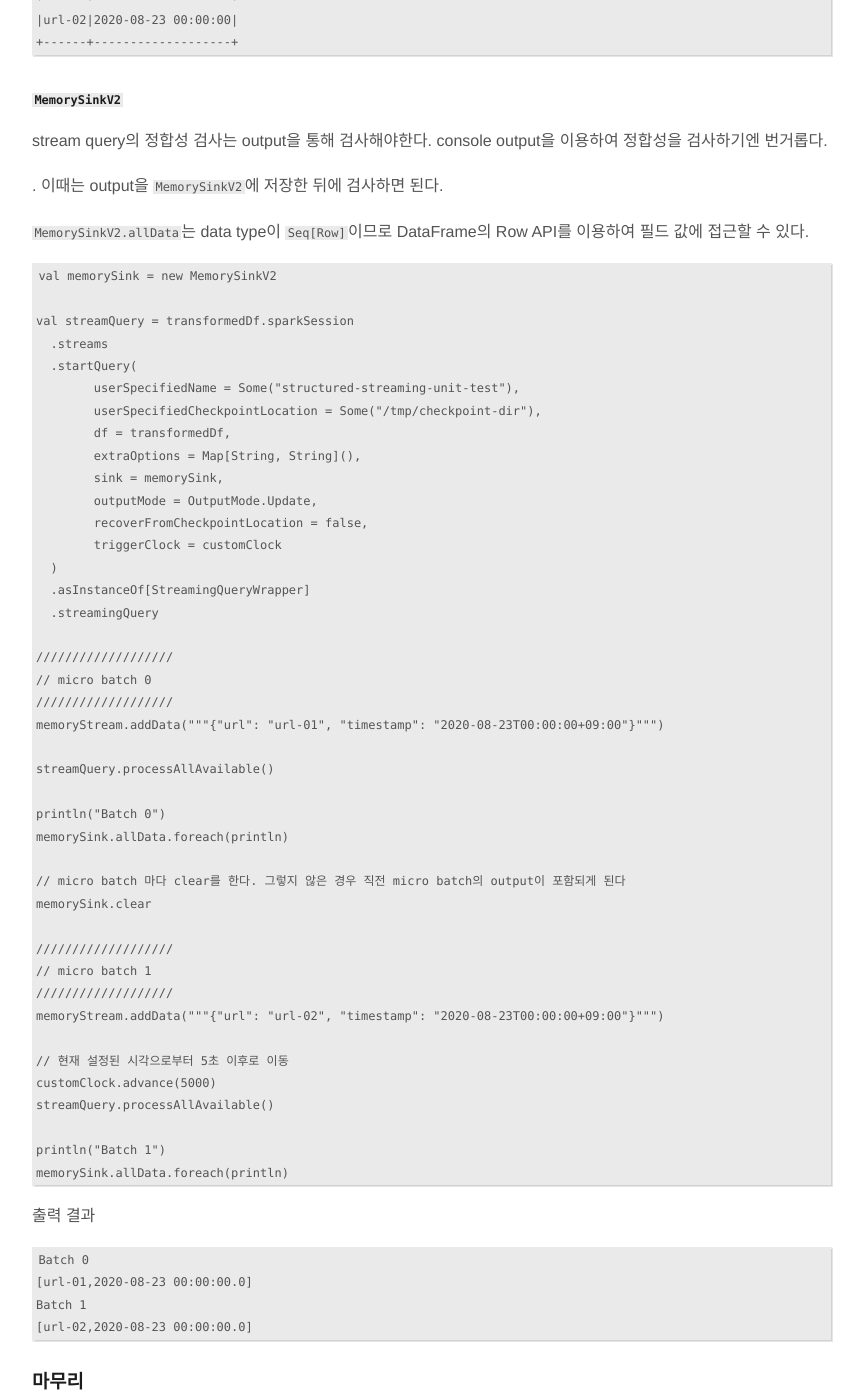
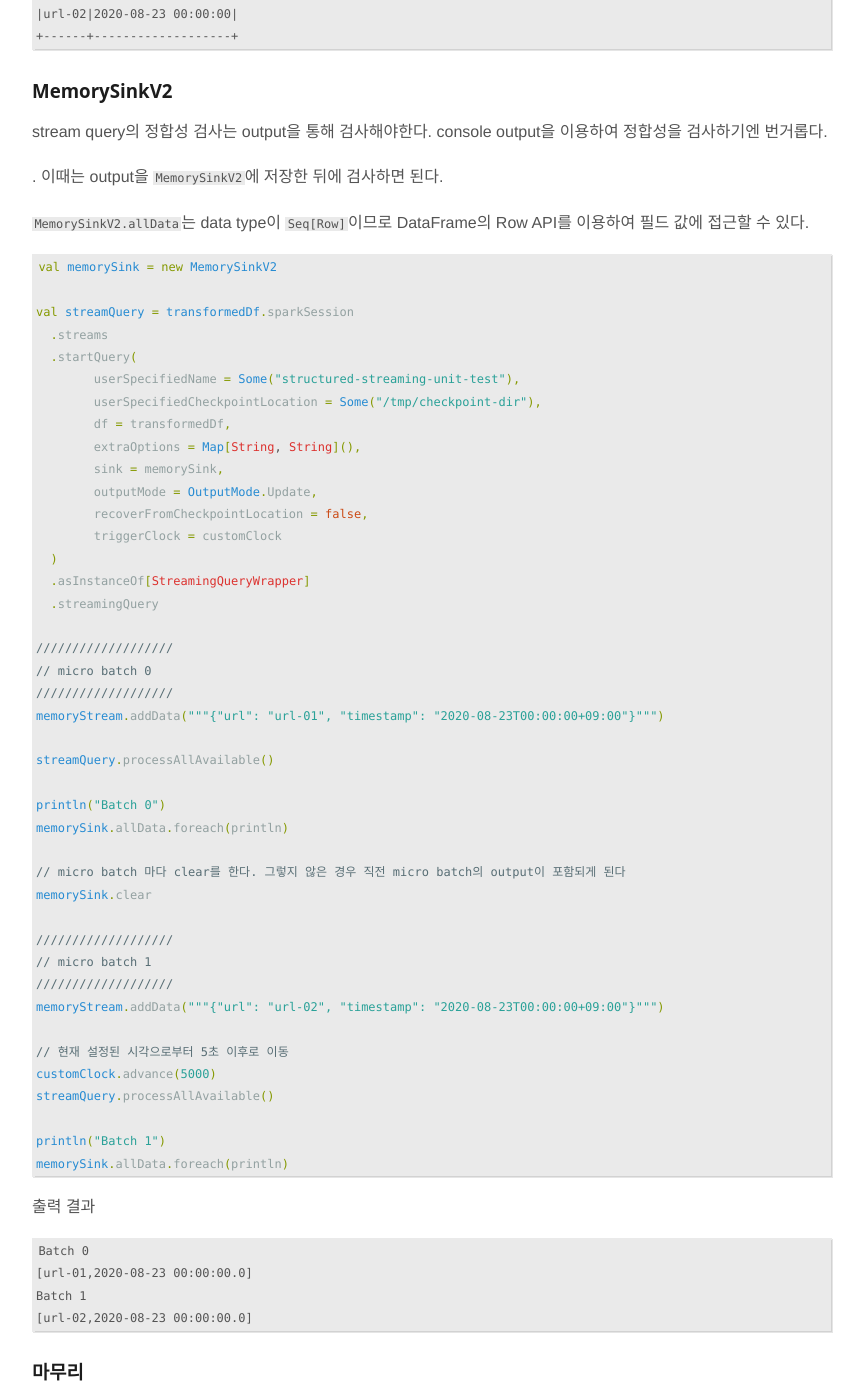
Before and after one commit to jason-heo/jason-heo.github.io, a Jekyll site: the page built from _posts/2020-08-29-spark-structured-streaming-unit-test.md, in a window 1280 px wide and 1400 px high, scrolled down 4903 px. Shown: the whole window, without its empty margins (208-1072 px from the left). Built offline with Jekyll 4.4.1, drawn with Linux system fonts in a browser that asks for light colours; comment, search, counter and statistics services are not loaded.

Commit message:
format improved

````diff
--- a/_posts/2020-08-29-spark-structured-streaming-unit-test.md
+++ b/_posts/2020-08-29-spark-structured-streaming-unit-test.md
@@ -22,7 +22,7 @@ Spark Structured Streaming에서의 Unit Test는 다음과 같은 이유로 번
 1. custom clock을 사용하여, Processing Time을 현재 시각이 아닌 임의의 시각으로 저장하도록 한다
 1. `MemorySinkV2`를 이용하여 output을 검사하도록 한다
 
-### `MemoryStream`
+### MemoryStream
 
 Structured Streaming의 Unit Test를 할 때 Data source를 Kafka로 한다고 가정해보자. Data를 Kafka에 넣기 위해 Producer를 만들어야 하므로 테스트하기 번거롭다.
 
@@ -30,7 +30,7 @@ Structured Streaming의 Unit Test를 할 때 Data source를 Kafka로 한다고
 
 구체적인 사용법은 아래에서 설명된다.
 
-### `StreamingQuery.processAllAvailable()`
+### StreamingQuery.processAllAvailable()
 
 당신이 사용하는 stream의 trigger가 5분이라고 해보자. 그렇다면 test할 때마다 최소 5분이 지나야 micro batch가 작동하게 된다.
 
@@ -215,7 +215,7 @@ Batch: 1
 +------+-------------------+
 ```
 
-### `MemorySinkV2`
+### MemorySinkV2
 
 stream query의 정합성 검사는 output을 통해 검사해야한다. console output을 이용하여 정합성을 검사하기엔 번거롭다.
 
@@ -223,7 +223,7 @@ stream query의 정합성 검사는 output을 통해 검사해야한다. console
 
 `MemorySinkV2.allData`는 data type이 `Seq[Row]`이므로 DataFrame의 Row API를 이용하여 필드 값에 접근할 수 있다.
 
-```
+```scala
 val memorySink = new MemorySinkV2
 
 val streamQuery = transformedDf.sparkSession
````
